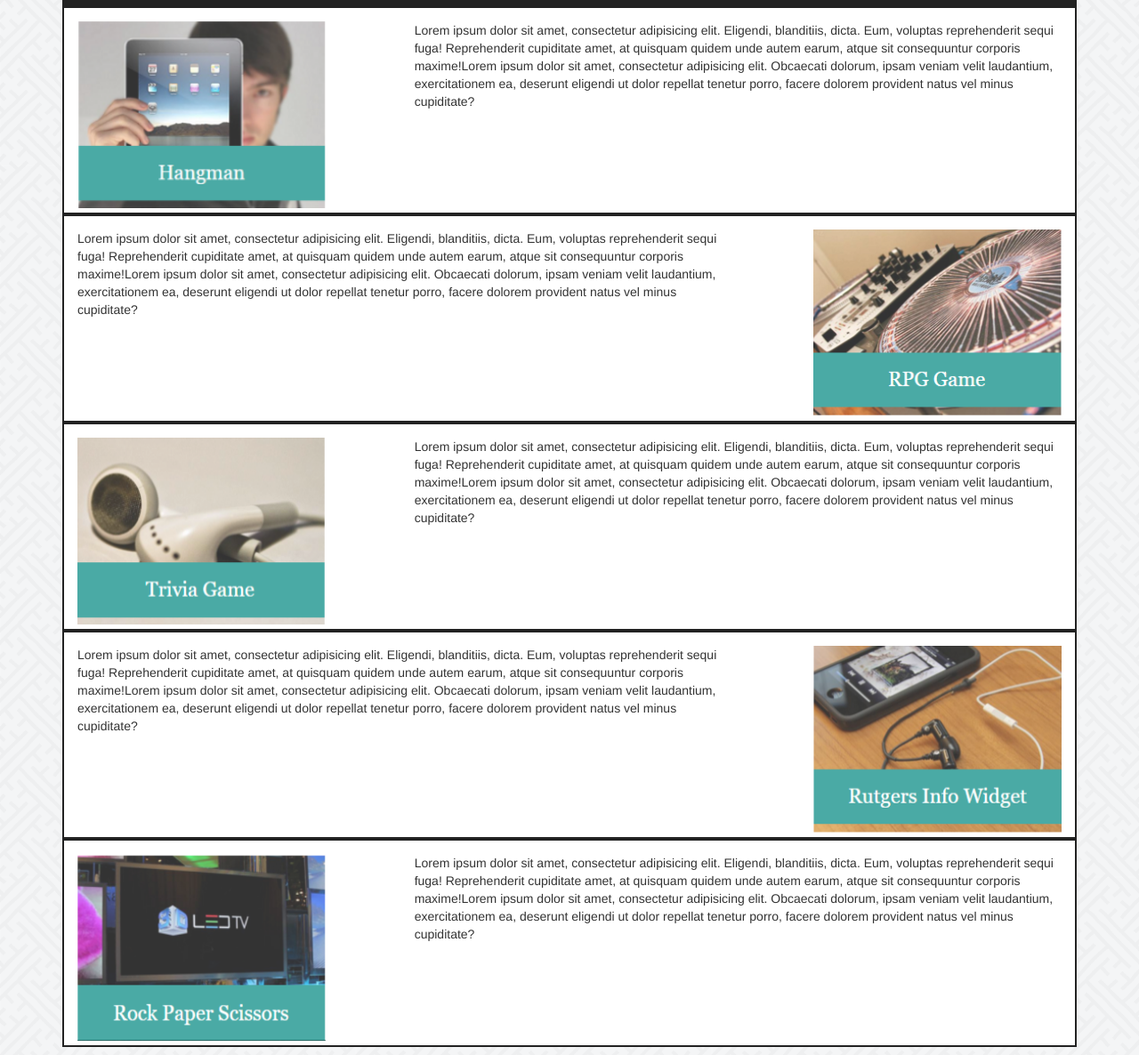
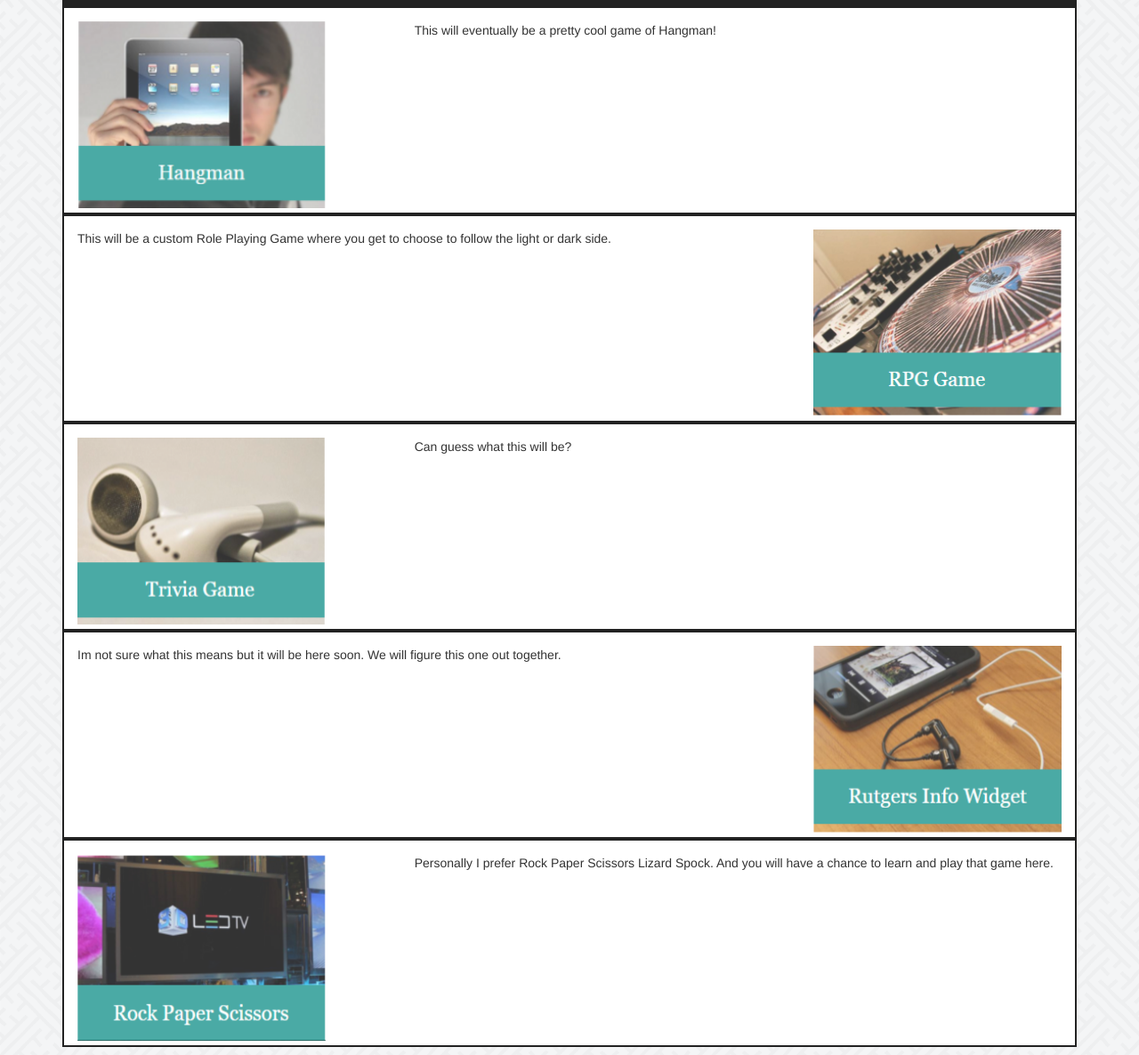
Before and after one commit to CoreyStagner/Bootstrap-Portfolio, a plain HTML site: page portfolio.html in a window 1280 px wide. Shown: the part 614-1800 px from the top of the page at 89% size. Drawn offline with nearby package versions, Linux system fonts and the light colour scheme.

Commit message:
changed portfolio descriptions

```diff
--- a/portfolio.html
+++ b/portfolio.html
@@ -101,12 +101,12 @@
 								<a href="#"><img class="portImage" src="assets/images/hangman.png" alt="hangman"></a>
 							</div>
 							<div class="col-md-8">
-								Lorem ipsum dolor sit amet, consectetur adipisicing elit. Eligendi, blanditiis, dicta. Eum, voluptas reprehenderit sequi fuga! Reprehenderit cupiditate amet, at quisquam quidem unde autem earum, atque sit consequuntur corporis maxime!Lorem ipsum dolor sit amet, consectetur adipisicing elit. Obcaecati dolorum, ipsam veniam velit laudantium, exercitationem ea, deserunt eligendi ut dolor repellat tenetur porro, facere dolorem provident natus vel minus cupiditate?
+								<p>This will eventually be a pretty cool game of Hangman!</p>
 							</div>
 						</div>
 						<div class="row div-bg-white border">
 							<div class="col-md-8">
-								Lorem ipsum dolor sit amet, consectetur adipisicing elit. Eligendi, blanditiis, dicta. Eum, voluptas reprehenderit sequi fuga! Reprehenderit cupiditate amet, at quisquam quidem unde autem earum, atque sit consequuntur corporis maxime!Lorem ipsum dolor sit amet, consectetur adipisicing elit. Obcaecati dolorum, ipsam veniam velit laudantium, exercitationem ea, deserunt eligendi ut dolor repellat tenetur porro, facere dolorem provident natus vel minus cupiditate?
+								<p>This will be a custom Role Playing Game where you get to choose to follow the light or dark side.</p>
 							</div>
 							<div class="col-md-4">
 								<a href="#"><img class="portImage fall-right" src="assets/images/rpgGame.png" alt="Role Playing Game"></a>
@@ -117,12 +117,12 @@
 								<a href="#"><img class="portImage" src="assets/images/trivia.png" alt="Trivia"></a>
 							</div>
 							<div class="col-md-8">
-								Lorem ipsum dolor sit amet, consectetur adipisicing elit. Eligendi, blanditiis, dicta. Eum, voluptas reprehenderit sequi fuga! Reprehenderit cupiditate amet, at quisquam quidem unde autem earum, atque sit consequuntur corporis maxime!Lorem ipsum dolor sit amet, consectetur adipisicing elit. Obcaecati dolorum, ipsam veniam velit laudantium, exercitationem ea, deserunt eligendi ut dolor repellat tenetur porro, facere dolorem provident natus vel minus cupiditate?
+								<p>Can guess what this will be?</p>
 							</div>
 						</div>
 						<div class="row div-bg-white border">
 							<div class="col-md-8">
-								Lorem ipsum dolor sit amet, consectetur adipisicing elit. Eligendi, blanditiis, dicta. Eum, voluptas reprehenderit sequi fuga! Reprehenderit cupiditate amet, at quisquam quidem unde autem earum, atque sit consequuntur corporis maxime!Lorem ipsum dolor sit amet, consectetur adipisicing elit. Obcaecati dolorum, ipsam veniam velit laudantium, exercitationem ea, deserunt eligendi ut dolor repellat tenetur porro, facere dolorem provident natus vel minus cupiditate?
+								<p>Im not sure what this means but it will be here soon. We will figure this one out together.</p>
 							</div>
 							<div class="col-md-4">
 								<a href="#"><img class="portImage fall-right" src="assets/images/rutgersInfoWidget.png" alt="Rutgers Info Widget"></a>
@@ -133,7 +133,7 @@
 								<a href="#"><img class="portImage" src="assets/images/rockPaperScissors.png" alt="Rock Paper Scissors"></a>
 							</div>
 							<div class="col-md-8">
-								Lorem ipsum dolor sit amet, consectetur adipisicing elit. Eligendi, blanditiis, dicta. Eum, voluptas reprehenderit sequi fuga! Reprehenderit cupiditate amet, at quisquam quidem unde autem earum, atque sit consequuntur corporis maxime!Lorem ipsum dolor sit amet, consectetur adipisicing elit. Obcaecati dolorum, ipsam veniam velit laudantium, exercitationem ea, deserunt eligendi ut dolor repellat tenetur porro, facere dolorem provident natus vel minus cupiditate?
+								<p>Personally I prefer Rock Paper Scissors Lizard Spock. And you will have a chance to learn and play that game here.</p>
 							</div>
 						</div>
 					</div>
```
